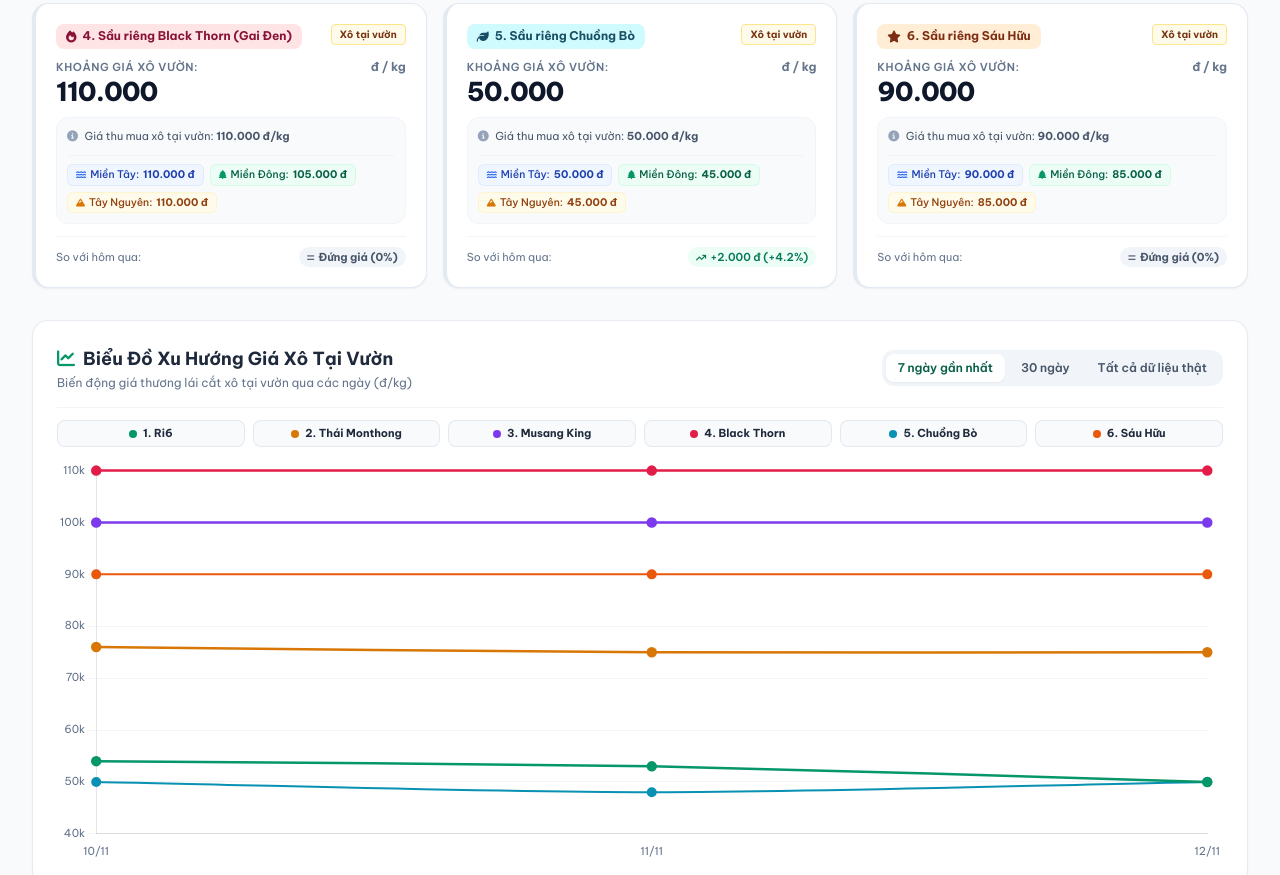
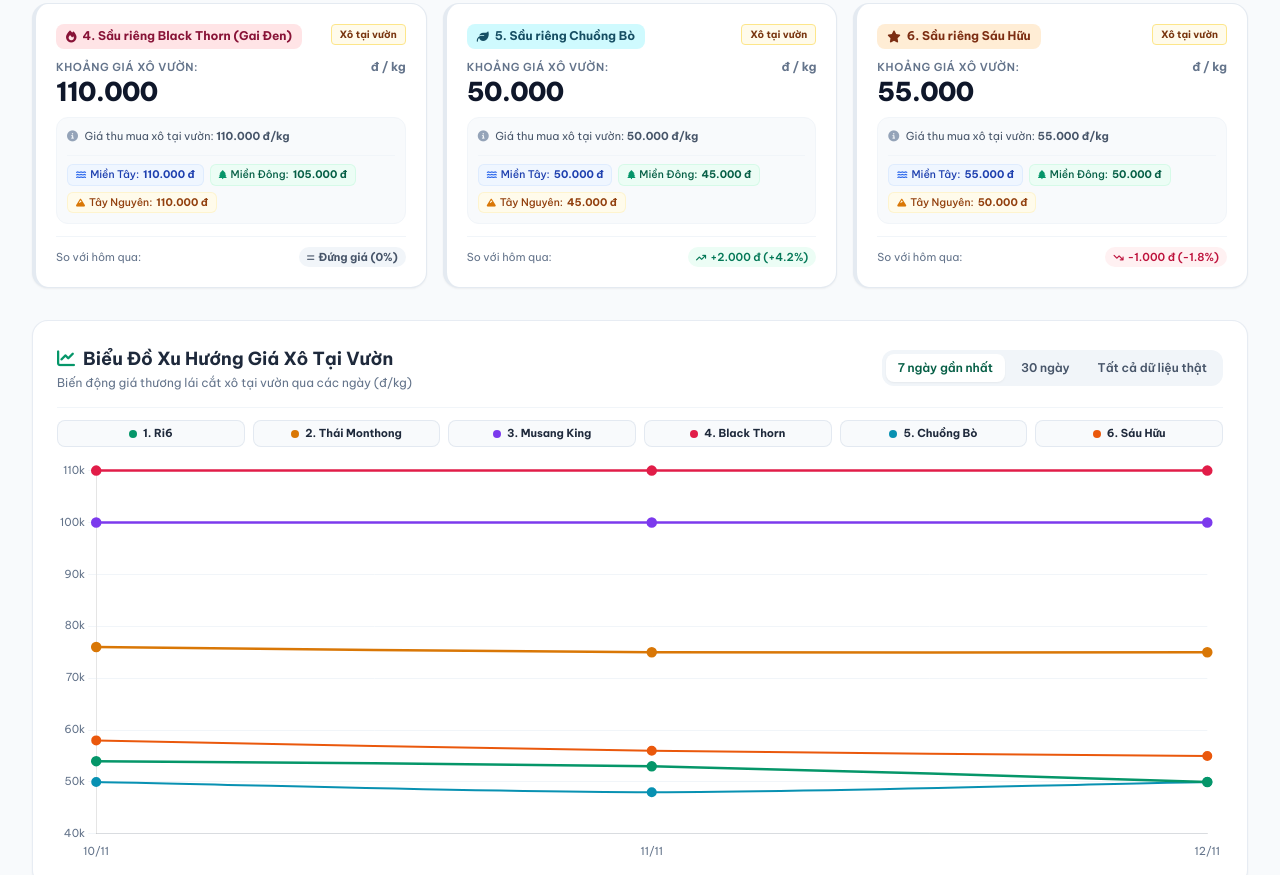
Before and after one commit to vonguyendang/gia-sau-rieng, a plain HTML site: page public/index.html in a window 1280 px wide. Shown: the part 638-1513 px from the top of the page. Drawn offline with nearby package versions, Linux system fonts and the light colour scheme.

Commit message:
fix(data): dieu chinh gia sau huu xo tai vuon ve dung thuc te 50k-55k (thay vi gia loai A 90k)

```diff
--- a/public/data/history.json
+++ b/public/data/history.json
@@ -10,7 +10,7 @@
         "musang_king": 100000,
         "black_thorn": 110000,
         "chuong_bo": 50000,
-        "sau_huu": 90000
+        "sau_huu": 58000
       },
       "sources": [
         {
@@ -21,7 +21,7 @@
           "video_url": "https://www.youtube.com/watch?v=TPNLVzGIxVU",
           "published_at": "2026-11-10T08:30:00+07:00",
           "region": "Miền Tây",
-          "summary": "Giá sầu riêng xô tại vườn ngày 10/11: Ri6 xô A/B min 49.000 - max 54.000 đ/kg; Thái xô A/B min 71.000 - max 76.000 đ/kg. Black Thorn 110.000 đ/kg, Musang King 100.000 đ/kg.",
+          "summary": "Giá sầu riêng xô tại vườn ngày 10/11: Ri6 xô A/B min 49.000 - max 54.000 đ/kg; Thái xô A/B min 71.000 - max 76.000 đ/kg. Sáu Hữu xô tại vườn khoảng 55.000 - 58.000 đ/kg, Chuồng Bò 50.000 đ/kg. Black Thorn 110.000 đ/kg, Musang King 100.000 đ/kg.",
           "prices": {
             "ri6_a": 54000,
             "ri6_b": 49000,
@@ -30,7 +30,7 @@
             "musang_king": 100000,
             "black_thorn": 110000,
             "chuong_bo": 50000,
-            "sau_huu": 90000
+            "sau_huu": 58000
           }
         }
       ],
@@ -44,7 +44,7 @@
           "musang_king": 100000,
           "black_thorn": 110000,
           "chuong_bo": 50000,
-          "sau_huu": 90000
+          "sau_huu": 58000
         },
         "miendong": {
           "name": "Miền Đông",
@@ -55,7 +55,7 @@
           "musang_king": 95000,
           "black_thorn": 105000,
           "chuong_bo": 45000,
-          "sau_huu": 85000
+          "sau_huu": 52000
         },
         "taynguyen": {
           "name": "Tây Nguyên",
@@ -66,7 +66,7 @@
           "musang_king": 120000,
           "black_thorn": 110000,
           "chuong_bo": 45000,
-          "sau_huu": 85000
+          "sau_huu": 52000
         }
       }
     },
@@ -79,7 +79,7 @@
         "musang_king": 100000,
         "black_thorn": 110000,
         "chuong_bo": 48000,
-        "sau_huu": 90000
+        "sau_huu": 56000
       },
       "sources": [
         {
@@ -90,7 +90,7 @@
           "video_url": "https://www.youtube.com/watch?v=wwWXVj3ELw0",
           "published_at": "2026-11-11T11:30:00+07:00",
           "region": "Miền Tây",
-          "summary": "Giá sầu riêng cắt xô tại vườn trưa 11/11: Ri6 xô A/B min 48.000 - max 53.000 đ/kg (Tiền Giang 48-53k, Cần Thơ 48-50k). Thái xô A/B min 70.000 - max 75.000 đ/kg. Chuồng bò 45.000 - 50.000 đ/kg. Musang King 100.000 đ/kg, Black Thorn 110.000 đ/kg.",
+          "summary": "Giá sầu riêng cắt xô tại vườn trưa 11/11: Ri6 xô A/B min 48.000 - max 53.000 đ/kg (Tiền Giang 48-53k, Cần Thơ 48-50k). Thái xô A/B min 70.000 - max 75.000 đ/kg. Sáu Hữu xô tại vườn 53.000 - 56.000 đ/kg. Chuồng bò 45.000 - 50.000 đ/kg. Musang King 100.000 đ/kg, Black Thorn 110.000 đ/kg.",
           "prices": {
             "ri6_a": 53000,
             "ri6_b": 48000,
@@ -99,7 +99,7 @@
             "musang_king": 100000,
             "black_thorn": 110000,
             "chuong_bo": 48000,
-            "sau_huu": 90000
+            "sau_huu": 56000
           }
         },
         {
@@ -179,7 +179,7 @@
           "musang_king": 100000,
           "black_thorn": 110000,
           "chuong_bo": 48000,
-          "sau_huu": 90000
+          "sau_huu": 56000
         },
         "miendong": {
           "name": "Miền Đông",
@@ -190,7 +190,7 @@
           "musang_king": 95000,
           "black_thorn": 105000,
           "chuong_bo": 45000,
-          "sau_huu": 85000
+          "sau_huu": 50000
         },
         "taynguyen": {
           "name": "Tây Nguyên",
@@ -201,7 +201,7 @@
           "musang_king": 120000,
           "black_thorn": 110000,
           "chuong_bo": 45000,
-          "sau_huu": 85000
+          "sau_huu": 50000
         }
       }
     },
@@ -214,7 +214,7 @@
         "musang_king": 100000,
         "black_thorn": 110000,
         "chuong_bo": 50000,
-        "sau_huu": 90000
+        "sau_huu": 55000
       },
       "sources": [
         {
@@ -225,7 +225,7 @@
           "video_url": "https://www.youtube.com/watch?v=evb1bxSBpS0",
           "published_at": "2026-11-12T11:45:00+07:00",
           "region": "Miền Tây",
-          "summary": "Giá sầu riêng cắt xô tại vườn trưa 12/11: Ri6 xô A/B min 45.000 - max 50.000 đ/kg. Thái xô A/B min 70.000 - max 75.000 đ/kg. Musang King 100.000 đ/kg. Black Thorn min 105.000 - max 110.000 đ/kg. Chuồng bò min 45.000 - max 50.000 đ/kg.",
+          "summary": "Giá sầu riêng cắt xô tại vườn trưa 12/11: Ri6 xô A/B min 45.000 - max 50.000 đ/kg. Thái xô A/B min 70.000 - max 75.000 đ/kg. Musang King 100.000 đ/kg. Black Thorn min 105.000 - max 110.000 đ/kg. Chuồng bò min 45.000 - max 50.000 đ/kg. Sáu Hữu xô tại vườn khoảng 50.000 - 55.000 đ/kg.",
           "prices": {
             "ri6_a": 50000,
             "ri6_b": 45000,
@@ -234,7 +234,7 @@
             "musang_king": 100000,
             "black_thorn": 110000,
             "chuong_bo": 50000,
-            "sau_huu": 90000
+            "sau_huu": 55000
           }
         },
         {
@@ -316,7 +316,7 @@
           "musang_king": 100000,
           "black_thorn": 110000,
           "chuong_bo": 50000,
-          "sau_huu": 90000
+          "sau_huu": 55000
         },
         "miendong": {
           "name": "Miền Đông",
@@ -327,7 +327,7 @@
           "musang_king": 95000,
           "black_thorn": 105000,
           "chuong_bo": 45000,
-          "sau_huu": 85000
+          "sau_huu": 50000
         },
         "taynguyen": {
           "name": "Tây Nguyên",
@@ -338,7 +338,7 @@
           "musang_king": 120000,
           "black_thorn": 110000,
           "chuong_bo": 45000,
-          "sau_huu": 85000
+          "sau_huu": 50000
         }
       }
     }
--- a/public/index.html
+++ b/public/index.html
@@ -253,6 +253,6 @@
   </footer>
 
   <!-- Application Logic (Thêm cache buster để mobile luôn nạp bản mới nhất) -->
-  <script src="app.js?v=20261113d"></script>
+  <script src="app.js?v=20261113e"></script>
 </body>
 </html>
```
Also changed, not shown: 1 other file.
